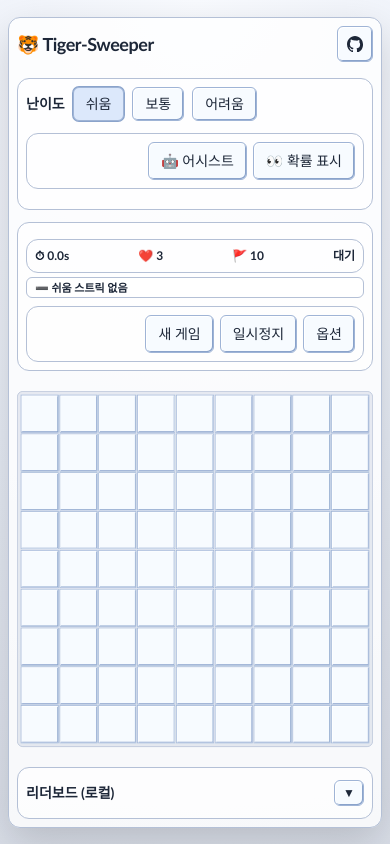
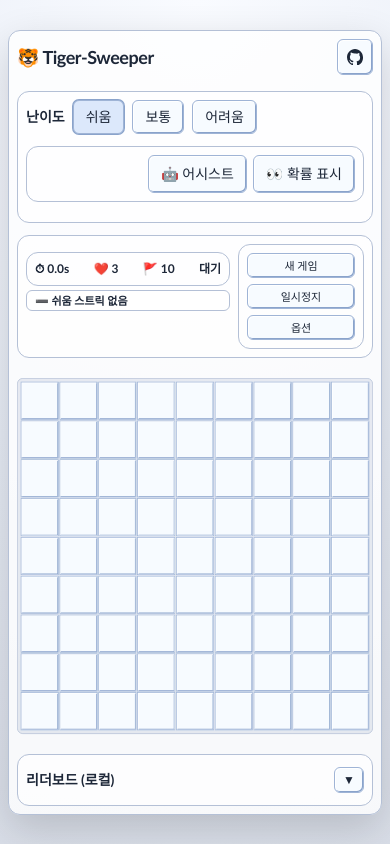
Before and after one commit to MTGVim/tiger-sweeper, a React (Vite) app: page / in a window 390 px wide. Built offline with nearby package versions, Linux system fonts and the light colour scheme.

Commit message:
fix: keep control buttons to the right of status on mobile

```diff
--- a/src/App.tsx
+++ b/src/App.tsx
@@ -389,7 +389,7 @@ export const App = () => {
         </div>
 
         <div className="sticky top-2 z-20 mt-3 mx-auto w-full max-w-[486px] rounded-xl border border-[var(--border)] bg-[var(--panel)] p-2">
-          <div className="grid min-w-0 gap-2 sm:grid-cols-[minmax(0,1fr)_auto] sm:items-start">
+          <div className="grid min-w-0 grid-cols-[minmax(0,1fr)_auto] items-start gap-2">
             <div className="min-w-0">
               <div className="mt-2 flex min-w-0 items-center justify-between gap-2 rounded-xl border border-[var(--border)] bg-white/60 p-2 text-xs font-bold sm:p-3 sm:text-base">
                 <span>⏱ {timerText}</span>
@@ -401,18 +401,18 @@ export const App = () => {
                 {currentStreak.kind === 'win' ? '🔥' : currentStreak.kind === 'lose' ? '💥' : '➖'} {streakLabel}
               </div>
             </div>
-            <div className="flex min-w-0 flex-wrap justify-end gap-1.5 rounded-xl border border-[var(--border)] bg-white/60 p-2 sm:w-[168px] sm:flex-col sm:justify-start">
-              <button className="ui-button rounded-md px-3 py-2 text-sm" onClick={handleNewGame}>
+            <div className="flex min-w-0 w-[126px] flex-col justify-start gap-1.5 rounded-xl border border-[var(--border)] bg-white/60 p-2">
+              <button className="ui-button rounded-md px-2 py-1.5 text-[11px] leading-none" onClick={handleNewGame}>
                 {t.hud.newGame}
               </button>
               <button
-                className="ui-button rounded-md px-3 py-2 text-sm"
+                className="ui-button rounded-md px-2 py-1.5 text-[11px] leading-none"
                 onClick={() => dispatch({ type: 'TOGGLE_PAUSE' })}
                 disabled={pauseDisabled}
               >
                 {state.paused ? t.hud.resume : t.hud.pause}
               </button>
-              <button className="ui-button rounded-md px-3 py-2 text-sm" onClick={openOptions}>
+              <button className="ui-button rounded-md px-2 py-1.5 text-[11px] leading-none" onClick={openOptions}>
                 {t.hud.options}
               </button>
             </div>
```
